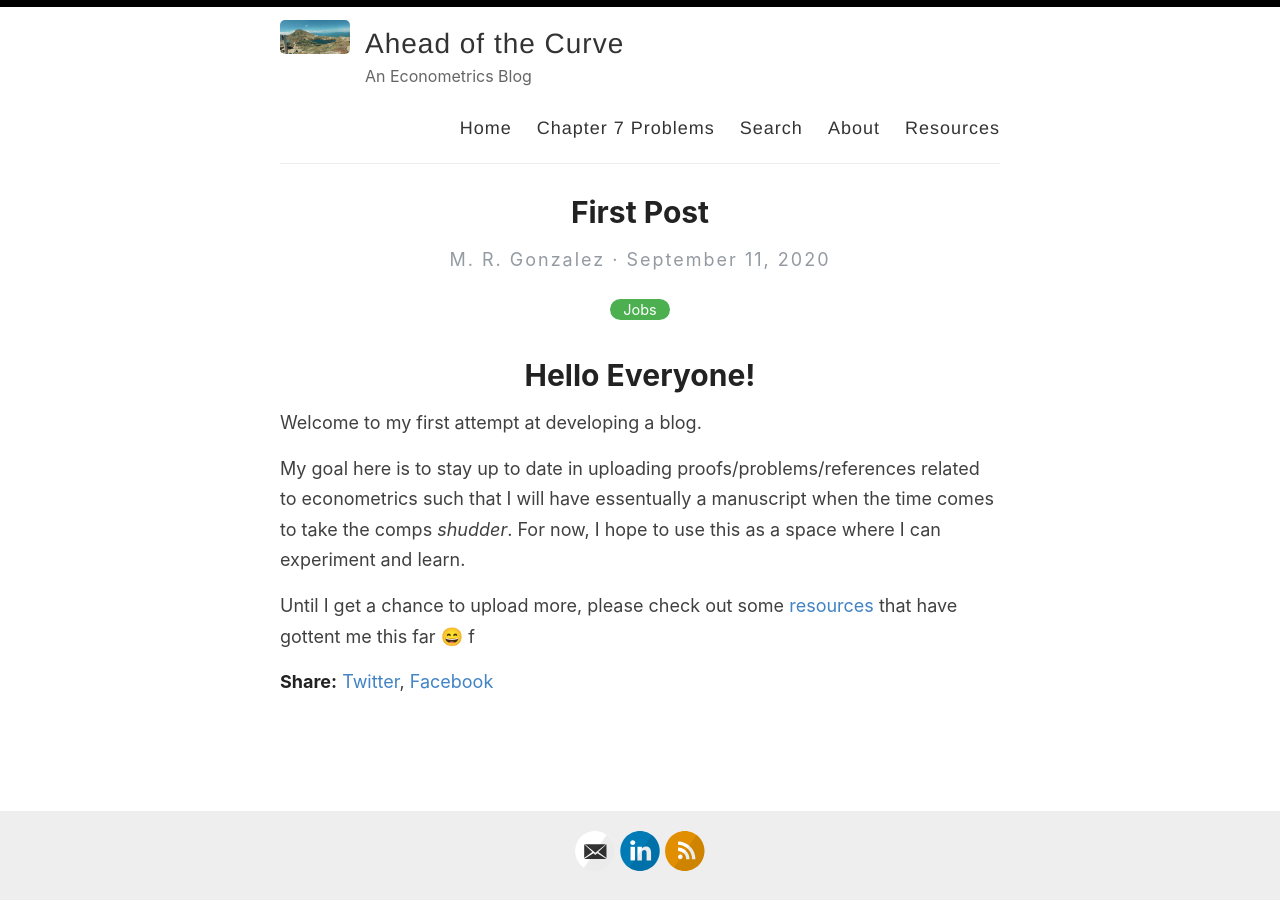
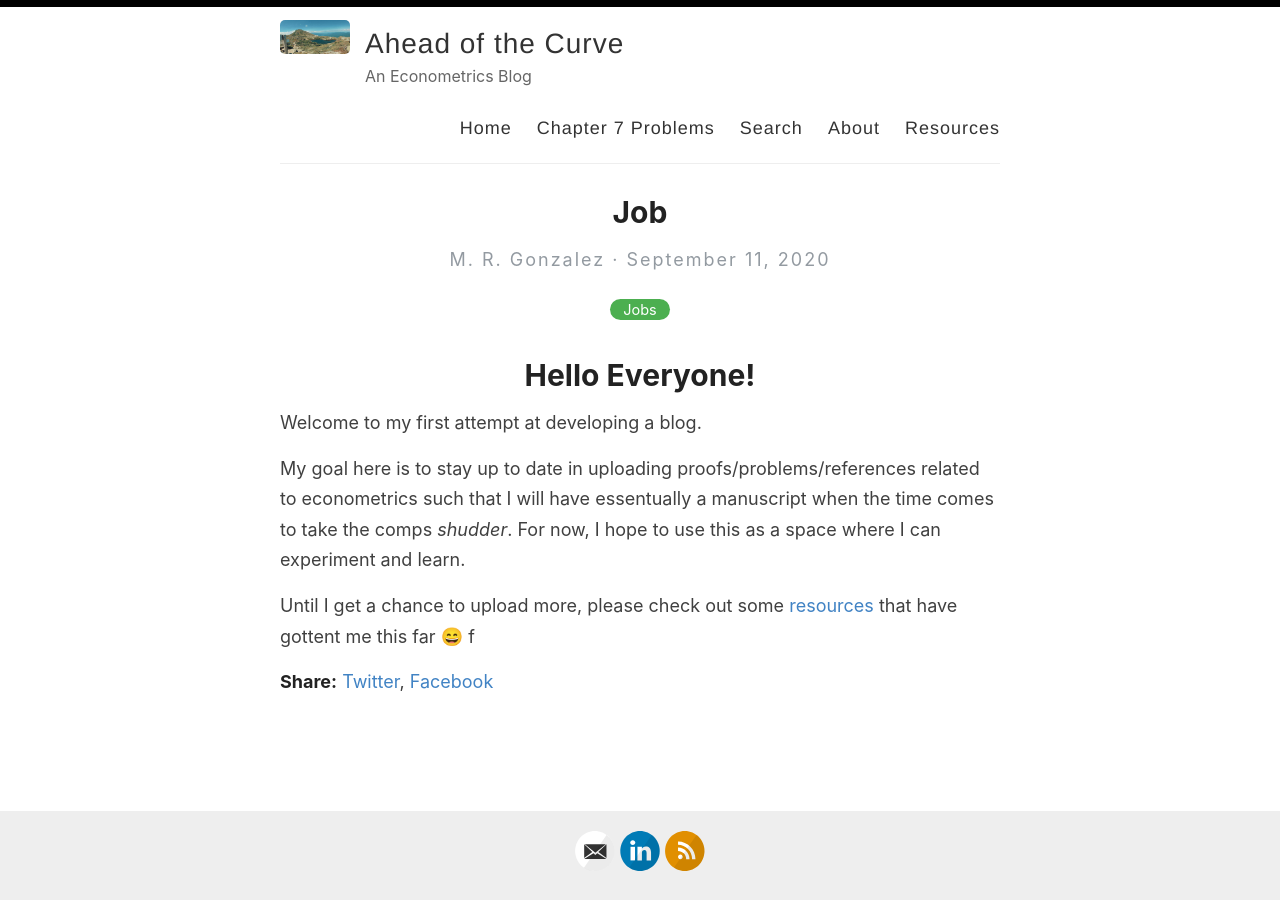
Before and after one commit to MatthewRGonzalez/Econometric, a Jekyll site: the page built from _posts/2020-9-11-Jobs.md, in a window 1280 px wide. Built offline with Jekyll 4.4.1, drawn with Linux system fonts in a browser that asks for light colours; emoji names are drawn with the system emoji font.

Commit message:
Update 2020-9-11-Jobs.md

```diff
--- a/_posts/2020-9-11-Jobs.md
+++ b/_posts/2020-9-11-Jobs.md
@@ -1,6 +1,6 @@
 ---
 layout: post
-title:  First Post
+title:  Job
 categories: [Jobs]
 excerpt: I have developed a table of job positngs for RA/Full Time positions below.
 ---
```
